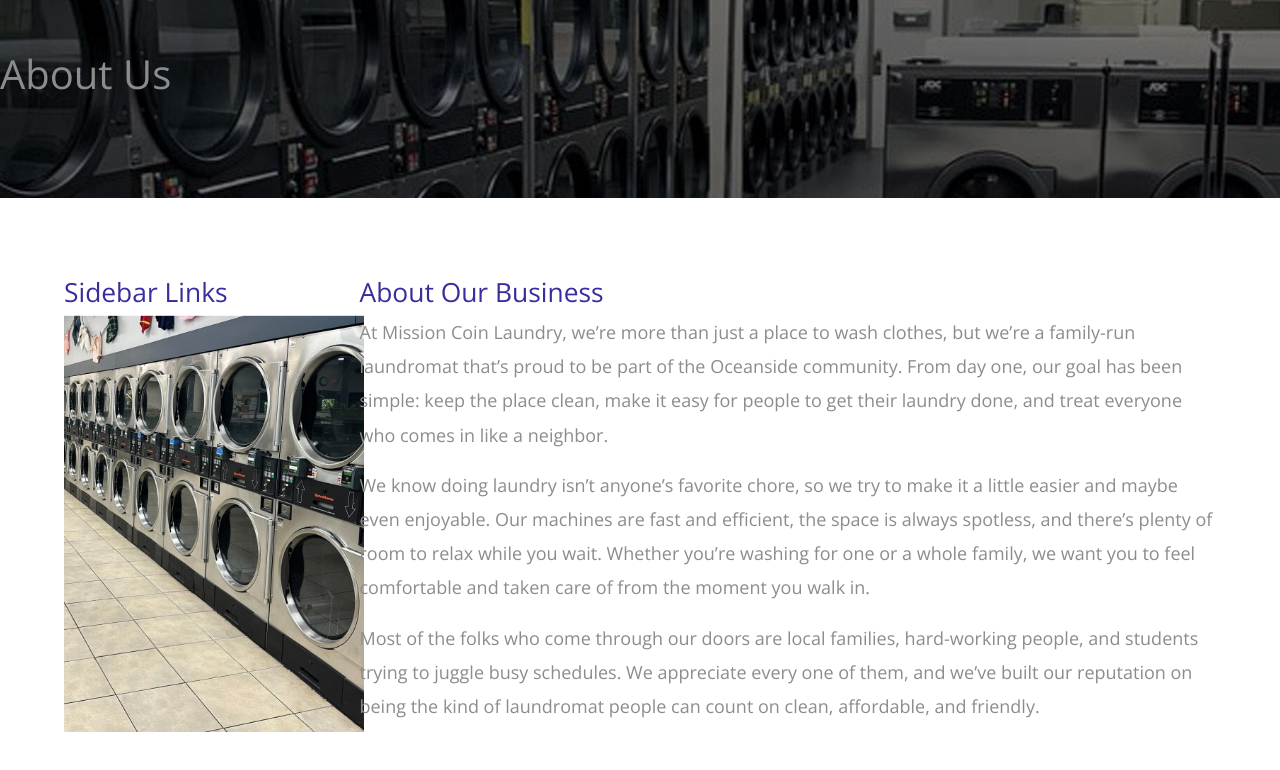
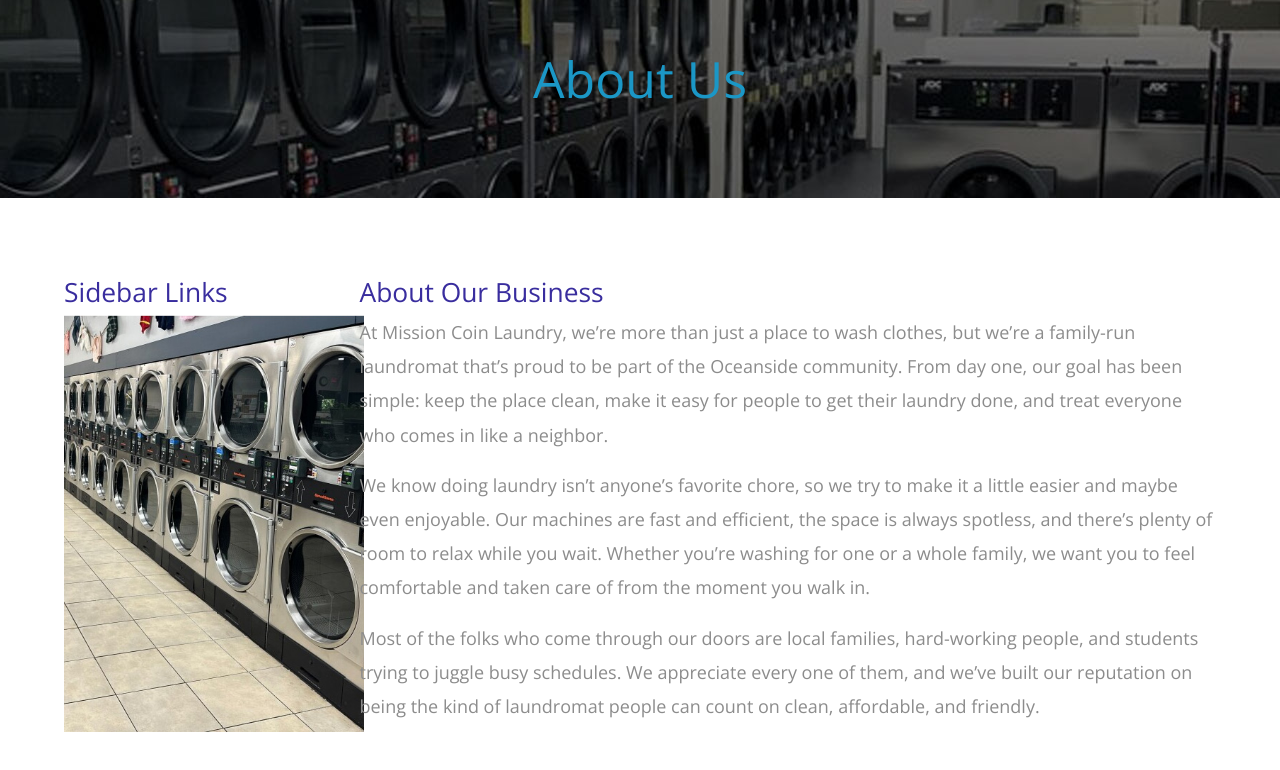
Before and after one commit to diegogarcia-17/Per5garciaresponsivesite, a plain HTML site: page about.html in a window 1280 px wide. Shown: the part 102-872 px from the top of the page. Drawn offline with nearby package versions, Linux system fonts and the light colour scheme; a script that the page names is missing.

Commit message:
Add files via upload

```diff
--- a/about.html
+++ b/about.html
@@ -55,8 +55,7 @@
         </div>
 
         <div class="about-img-container"><br><br>
-        <a class="h1"> About Us</a>
-
+        <h1 style="text-align: center; color:#1B97C6; font-size: 50px">About Us </h1>
         </div>
 
         <section class="section">
```
